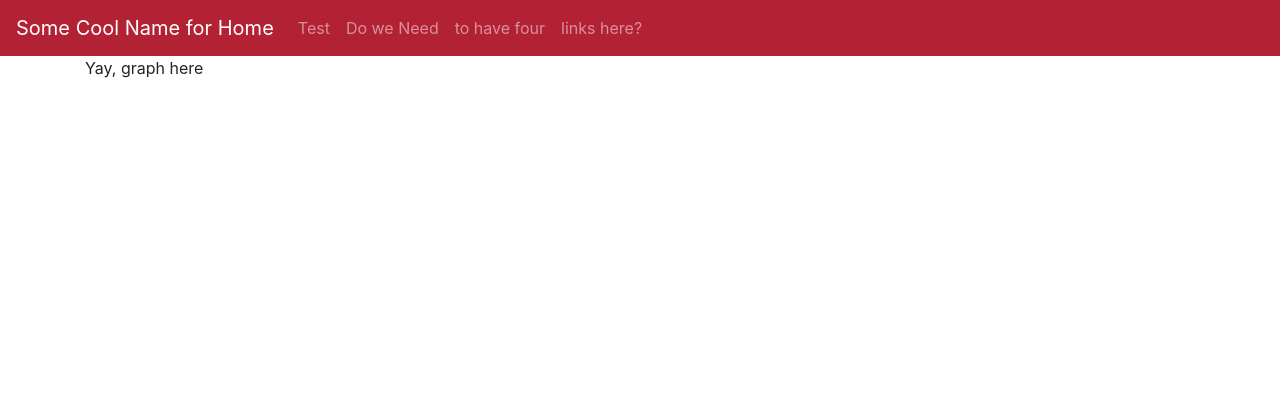
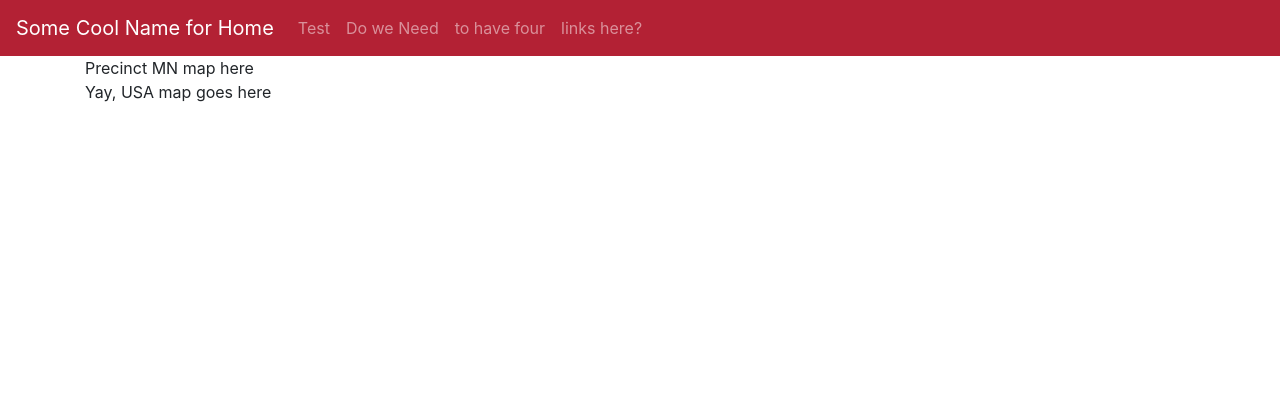
Before and after one commit to VallieTracy/Pres-Election-Partisan-Breakdown, a Flask app: page / in a window 1280 px wide. Shown: the top 420 px of the page. Run offline with Flask 2, Linux system fonts and the light colour scheme; parts of the project's set-up code (start-up, migrations or seed data) failed here and were passed over; some libraries are stand-ins or nearby versions.

Commit message:
adding extra space for mn precinct graph

```diff
--- a/templates/index.html
+++ b/templates/index.html
@@ -37,8 +37,15 @@
         <!-- Body -->
         <div class = "container">
             <div class = "row">
+              <div class = "col-md-12">
+                Precinct MN map here
+
+              </div>
+
+            </div>
+            <div class = "row">
                 <div class = "col-md-12">
-                    Yay, graph here
+                    Yay, USA map goes here
 
                 </div>
             </div>
```
